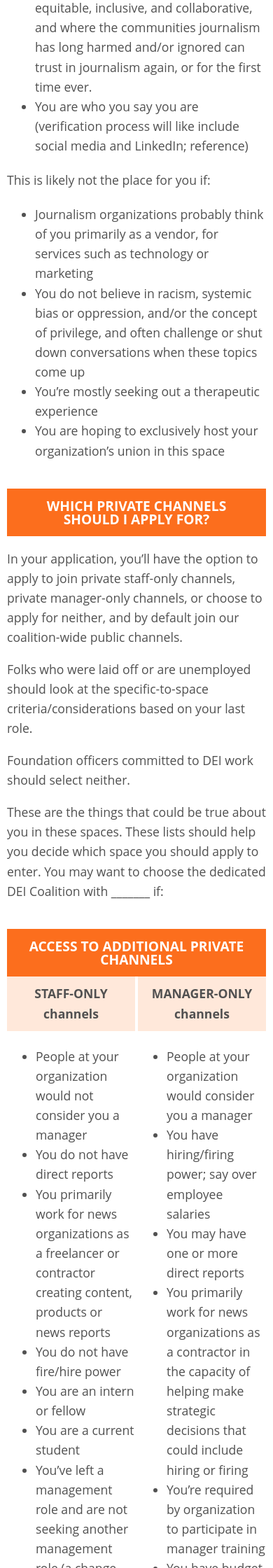
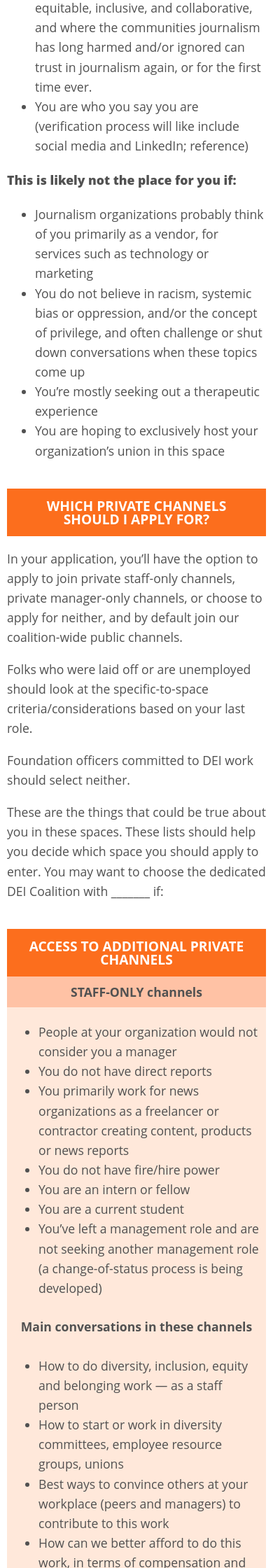
Before and after one commit to OpenNews/opennews-website, a Jekyll site: the page built from what/community/dei-coalition/index.md, in a window 390 px wide. Shown: the part 2639-4879 px from the top of the page at 70% size. Built offline with Jekyll 4.4.1, drawn with Linux system fonts in a browser that asks for light colours; nearby versions of some CDN libraries; some web fonts are replaced; comment, search, counter and statistics services are not loaded; some of the changed text lies outside the part shown.

Commit message:
changing table to flexbox

```diff
--- a/what/community/dei-coalition/index.md
+++ b/what/community/dei-coalition/index.md
@@ -30,31 +30,56 @@
     color: #fc6d1f;
   }
 
-  #channels {
+  .channels {
     width: 100%;
-    table-layout: fixed;
+    display: flex;
+    /*flex-wrap: wrap;*/
   }
 
-  #channels tr {
-    border-bottom: 0px;
+  .channels .column {
+    width: 50%;
+    background-color: #fc6f1d29;
   }
 
-  #channels tr td {
-    text-align: left;
-    vertical-align: top;
+  .channels .column-head {
+    font-family: 'sofia-pro','Open Sans', Helvetica, Verdana, Arial, sans-serif;
+    font-size: 1.1rem;
+    background-color: #ffc2a5;
+    padding: 10px;
+    text-align: center;
+    font-weight: bold;
   }
 
-  #channels th {
+  .channels h5 {
     font-family: 'sofia-pro','Open Sans', Helvetica, Verdana, Arial, sans-serif;
     font-size: 1.1rem;
-    background-color: #fc6f1d29;
-    padding: 10px;
+    text-align: center;
   }
 
-  #channels th.filler {
-    width: 4px;
-    background-color: white;
-    padding: 0px;
+  .channels .column .content {
+    padding: 0 5px;
+  }
+
+  .staff-only {
+    border-right: 2px solid white;
+  }
+
+  .manager-only {
+    border-left: 2px solid white;
+  }
+
+  @media screen and (max-width: 500px){
+    .channels {
+      flex-wrap: wrap;
+    }
+
+    .channels .column {
+      width: 100%;
+    }
+
+    .staff-only, .manager-only {
+      border: 0px;
+    }
   }
 
   .membership li, .membership p {
@@ -69,7 +94,7 @@
 
   @media screen and (max-width: 480px){
     #app-form{
-      max-width: 300px;
+      /*max-width: 300px;*/
       min-height: 3380px;
     }
   }
@@ -112,7 +137,7 @@
     <li>You are who you say you are (verification process will like include social media and LinkedIn; reference) </li>
   </ul>
 
-  <p>This is likely not the place for you if:</p>
+  <p><strong>This is likely not the place for you if:</strong></p>
 
   <ul>
     <li>Journalism organizations probably think of you primarily as a vendor, for services such as technology or marketing</li>
@@ -133,72 +158,57 @@
 
   <h4>ACCESS TO ADDITIONAL PRIVATE CHANNELS</h4>
 
-  <table id="channels">
-    <thead>
-      <tr>
-        <th>STAFF-ONLY channels</th>
-        <th class="filler"></th>
-        <th>MANAGER-ONLY channels</th>
-      </tr>
-    </thead>
-    <tbody>
-      <tr>
-        <td>
-          <ul>
-            <li>People at your organization would not consider you a manager</li>
-            <li>You do not have direct reports </li>
-            <li>You primarily work for news organizations as a freelancer or contractor creating content, products or news reports</li>
-            <li>You do not have fire/hire power </li>
-            <li>You are an intern or fellow</li>
-            <li>You are a current student</li>
-            <li>You’ve left a management role and are not seeking another management role (a change-of-status process is being developed)</li>
-          </ul>
-        </td>
-        <td></td>
-        <td>
-          <ul>
-            <li>People at your organization would consider you a manager</li>
-            <li>You have hiring/firing power; say over employee salaries</li>
-            <li>You may have one or more direct reports</li>
-            <li>You primarily work for news organizations as a contractor in the capacity of helping make strategic decisions that could include hiring or firing</li>
-            <li>You’re required by organization to participate in manager training </li>
-            <li>You have budget oversight</li>
-            <li>You write performance evaluations</li>
-            <li>You could get legally fired for participating in formal labor organizing</li>
-            <li>Your job duties include enforcing company policy toward its employees</li>
-            <li>You are a professor or higher-ed instructor</li>
-            <li>You left your previous role and are actively seeking management roles</li>
-            <li>People expected to self-report if they are promoted into management (a change-of-status process is being developed)</li>
-          </ul>
-        </td>
-      </tr>
-      <tr>
-        <th>Main conversations in these channels</th>
-        <th class="filler"></th>
-        <th>Main conversations in these channels</th>
-      </tr>
-      <tr>
-        <td>
-          <ul>
-            <li>How to do diversity, inclusion, equity and belonging work — as a staff person</li>
-            <li>How to start or work in diversity committees, employee resource groups, unions</li>
-            <li>Best ways to convince others at your workplace (peers and managers) to contribute to this work</li>
-            <li>How can we better afford to do this work, in terms of compensation and time</li>
-          </ul>
-        </td>
-        <td></td>
-        <td>
-          <ul>
-            <li>How to coach my team through implementation of DEI changes</li>
-            <li>How to apply a DEI lens to business/fiscal practices</li>
-            <li>Work on retention, promotion, and development</li>
-            <li>Recruit a diverse newsroom and/or freelancers</li>
-            <li>Best ways to convince others at your workplace (your managers, peers, and other staff) to contribute to this work</li>
-          </ul>
-        </td>
-      </tr>
-    </tbody>
-  </table>
+  <div class="channels">
+    <div class="staff-only column">
+      <div class="column-head">STAFF-ONLY channels</div>
+      <div class="content">
+        <ul>
+          <li>People at your organization would not consider you a manager</li>
+          <li>You do not have direct reports </li>
+          <li>You primarily work for news organizations as a freelancer or contractor creating content, products or news reports</li>
+          <li>You do not have fire/hire power </li>
+          <li>You are an intern or fellow</li>
+          <li>You are a current student</li>
+          <li>You’ve left a management role and are not seeking another management role (a change-of-status process is being developed)</li>
+        </ul>
+        <h5>Main conversations in these channels</h5>
+        <ul>
+          <li>How to do diversity, inclusion, equity and belonging work — as a staff person</li>
+          <li>How to start or work in diversity committees, employee resource groups, unions</li>
+          <li>Best ways to convince others at your workplace (peers and managers) to contribute to this work</li>
+          <li>How can we better afford to do this work, in terms of compensation and time</li>
+        </ul>
+      </div>
+    </div>
+    <div class="manager-only column">
+      <div class="column-head">MANAGER-ONLY channels</div>
+      <div class="content">
+        <ul>
+          <li>People at your organization would consider you a manager</li>
+          <li>You have hiring/firing power; say over employee salaries</li>
+          <li>You may have one or more direct reports</li>
+          <li>You primarily work for news organizations as a contractor in the capacity of helping make strategic decisions that could include hiring or firing</li>
+          <li>You’re required by organization to participate in manager training </li>
+          <li>You have budget oversight</li>
+          <li>You write performance evaluations</li>
+          <li>You could get legally fired for participating in formal labor organizing</li>
+          <li>Your job duties include enforcing company policy toward its employees</li>
+          <li>You are a professor or higher-ed instructor</li>
+          <li>You left your previous role and are actively seeking management roles</li>
+          <li>People expected to self-report if they are promoted into management (a change-of-status process is being developed)</li>
+        </ul>
+        <h5>Main conversations in these channels</h5>
+        <ul>
+          <li>How to coach my team through implementation of DEI changes</li>
+          <li>How to apply a DEI lens to business/fiscal practices</li>
+          <li>Work on retention, promotion, and development</li>
+          <li>Recruit a diverse newsroom and/or freelancers</li>
+          <li>Best ways to convince others at your workplace (your managers, peers, and other staff) to contribute to this work</li>
+        </ul>
+      </div>
+    </div>
+  </div>
+
 </div>
 
 <h3>Testing the Google Form Embed</h3>
```
